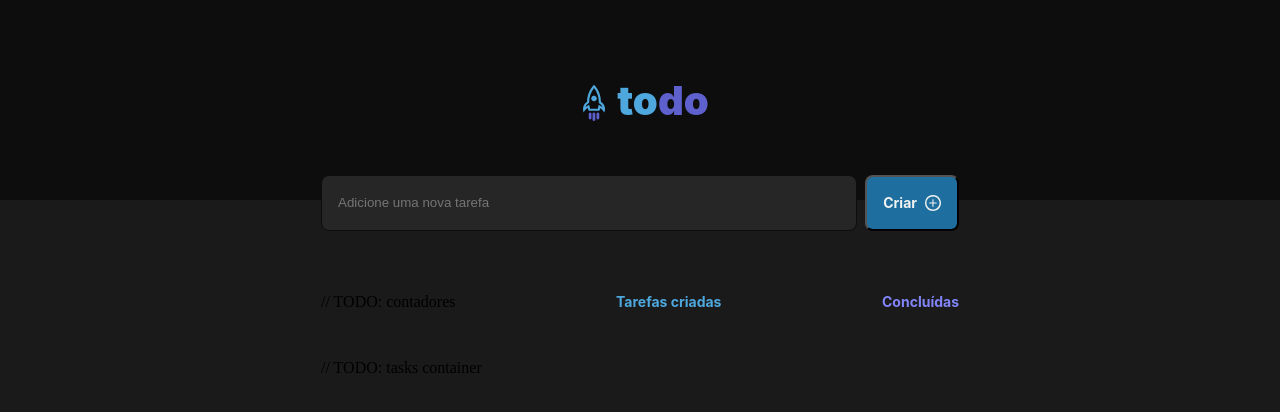
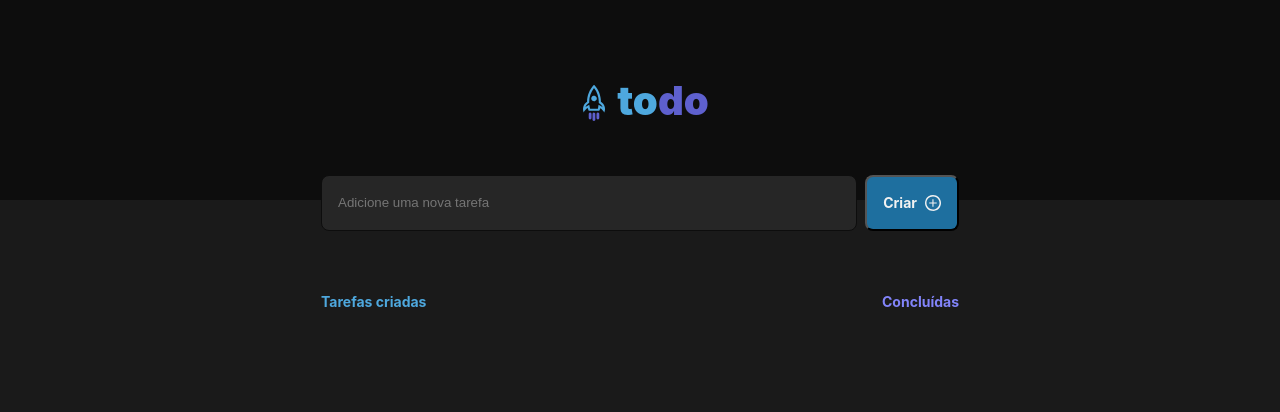
Before and after one commit to rafaelarodrigues90/desafio-01-todo-list, a React (Vite) app: page / in a window 1280 px wide. Shown: the top 412 px of the page. Built offline with nearby package versions, Linux system fonts and the light colour scheme.

Commit message:
refactor: ajuste comentarios

```diff
--- a/src/components/Info/Info.tsx
+++ b/src/components/Info/Info.tsx
@@ -2,8 +2,8 @@ import styles from './styles.module.css';
 
 export function Info () {
     return (
+        // TODO: contadores
         <div className={styles.container}>
-            // TODO: contadores
             <strong className={styles.tarefas}>Tarefas criadas</strong>
             <strong className={styles.concluidas}>Concluídas</strong>
         </div>
--- a/src/components/TodoList/TodoList.tsx
+++ b/src/components/TodoList/TodoList.tsx
@@ -3,11 +3,11 @@ import styles from './styles.module.css';
 
 export function TodoList () {
     return (
+        // TODO: tasks container
         <div className={styles.container}>
             <div className={styles.taskContainer}>
                 <Info />
 
-                // TODO: tasks container
             </div>
         </div>
     )
```
